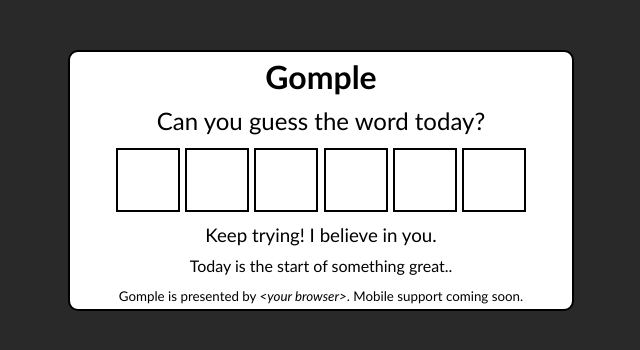
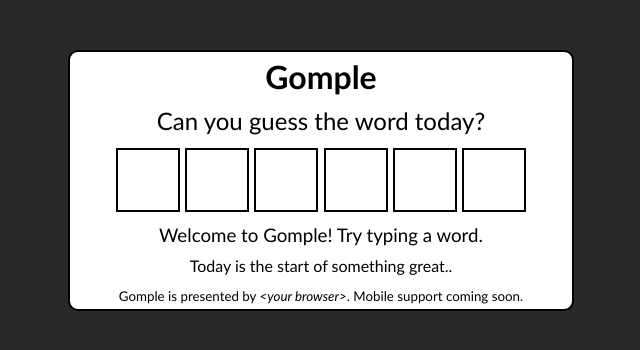
Before and after one commit to PaarkG/gomple, a React (Vite) app: page / in a window 1280 px wide. Shown: the top 350 px of the page, without its empty margins (319-959 px from the left). Built offline with nearby package versions, Linux system fonts and the light colour scheme.

Commit message:
message to give instructions

```diff
--- a/src/App.tsx
+++ b/src/App.tsx
@@ -52,7 +52,7 @@ function App() {
 
       <Grid onWon={handleWin} alreadyWon={wasBeforeToday(lastWin)} />
 
-      <h3>{won ? "Awesome job! Come back later to try again!" : "Keep trying! I believe in you."}</h3>
+      <h3>{won ? "Awesome job! Come back later to try again!" : "Welcome to Gomple! Try typing a word."}</h3>
       <p>{streak == 0 && !won ? "Today is the start of something great.." : "Wow, you have a streak of " + streak + "!" + (streak >= 3 ? "🔥" : "")}</p>
       <p><small>Gomple is presented by <em>&lt;your browser&gt;</em>. Mobile support coming soon.</small></p>
     </div>
```
